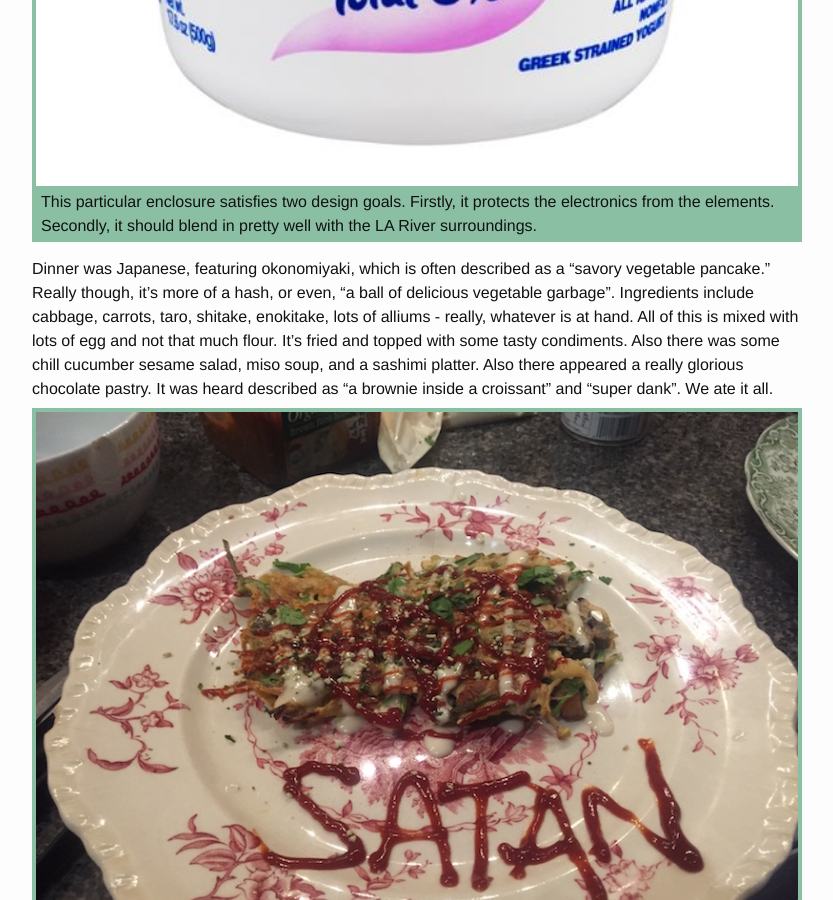
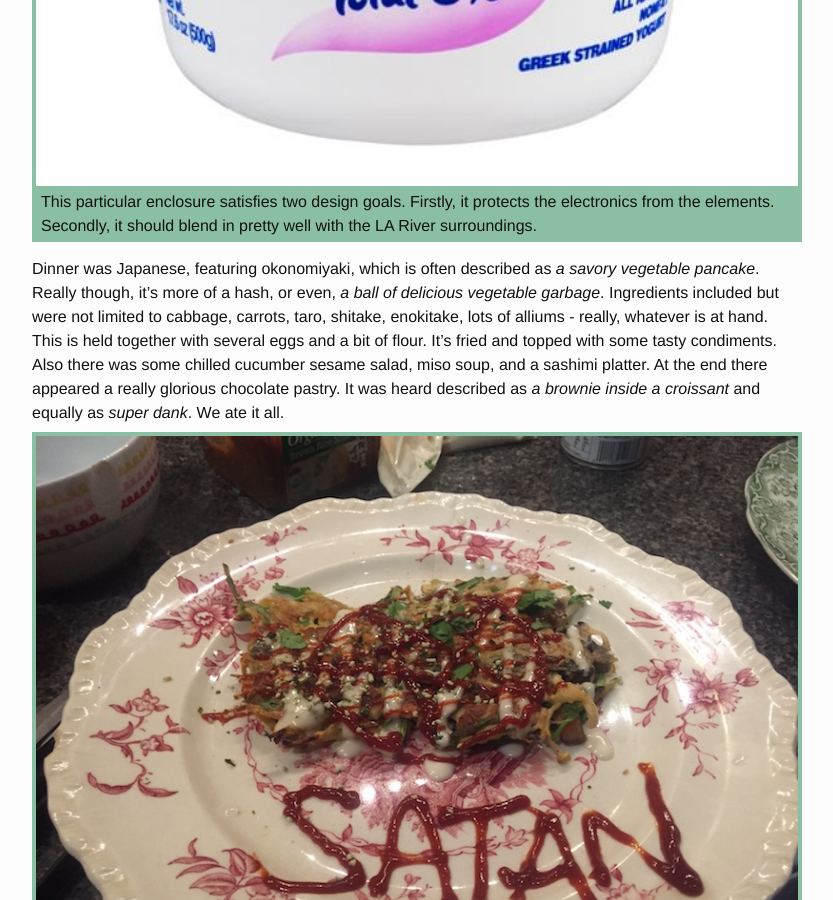
Before and after one commit to pr0duce/pr0duce.github.io, a Jekyll site: the page built from _posts/2016-05-04-satan-and-a-dinner-party.md, in a window 1280 px wide and 900 px high, scrolled down 820 px. Shown: the whole window, without its empty margins (223-1056 px from the left). Built offline with Jekyll 4.4.1, drawn with Linux system fonts in a browser that asks for light colours.

Commit message:
copy/edit

```diff
--- a/_posts/2016-05-04-satan-and-a-dinner-party.md
+++ b/_posts/2016-05-04-satan-and-a-dinner-party.md
@@ -29,15 +29,15 @@ bike traffic sensing circuit, Michael came up with a new design.
 </div>
 
 Dinner was Japanese, featuring okonomiyaki, which is often described as
-a "savory vegetable pancake." Really though, it's more of a hash, or
-even, "a ball of delicious vegetable garbage". Ingredients include
-cabbage, carrots, taro, shitake, enokitake, lots of alliums - really,
-whatever is at hand. All of this is mixed with lots of egg and not that
-much flour. It's fried and topped with some tasty condiments. Also there
-was some chill cucumber sesame salad, miso soup, and a sashimi platter.
-Also there appeared a really glorious chocolate pastry. It was heard
-described as "a brownie inside a croissant" and "super dank".  We ate it
-all.
+*a savory vegetable pancake*. Really though, it's more of a hash, or
+even, *a ball of delicious vegetable garbage*. Ingredients included but
+were not limited to cabbage, carrots, taro, shitake, enokitake, lots of
+alliums - really, whatever is at hand. This is held together with
+several eggs and a bit of flour. It's fried and topped with some tasty
+condiments. Also there was some chilled cucumber sesame salad, miso
+soup, and a sashimi platter.  At the end there appeared a really
+glorious chocolate pastry. It was heard described as *a brownie
+inside a croissant* and equally as *super dank*.  We ate it all.
 
 <div class='media-box'>
   <img src="/images/posts/2016-05-03/Satan Loves Okonomiyaki.jpg" />
```
